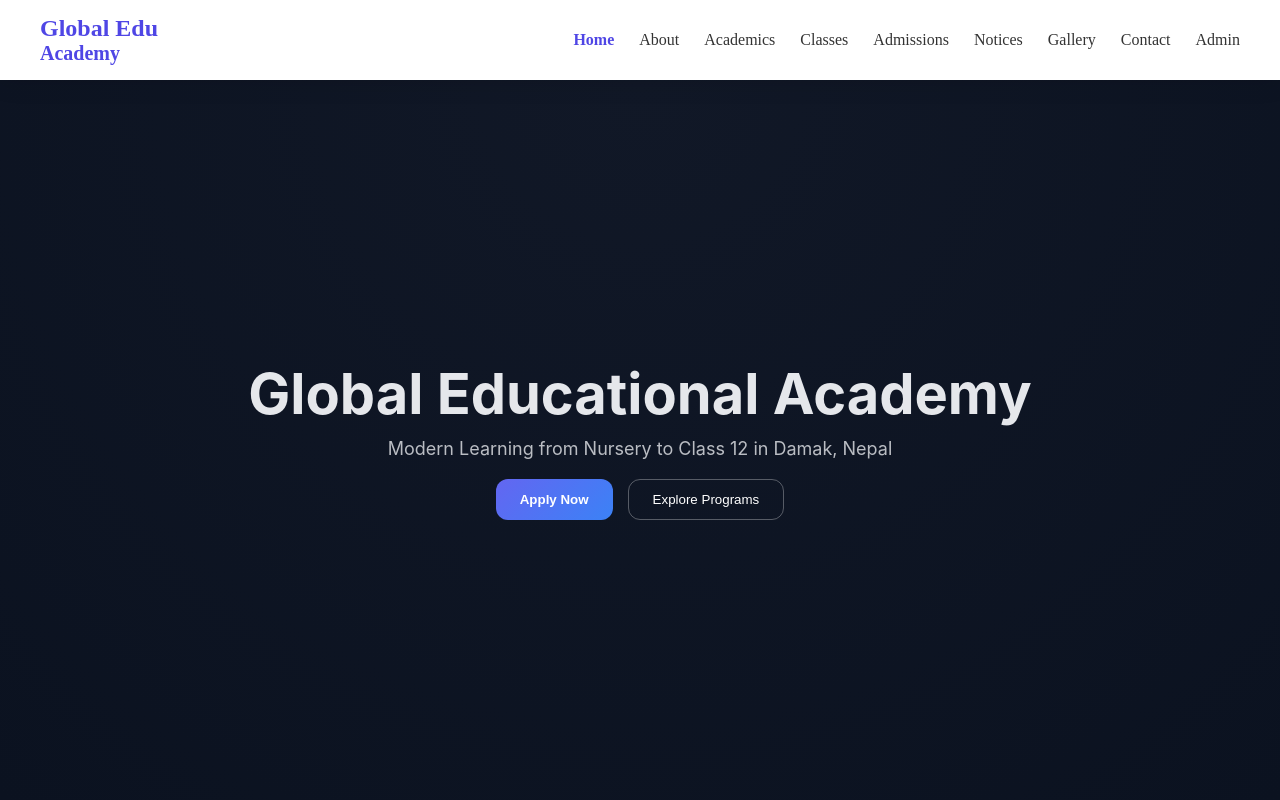
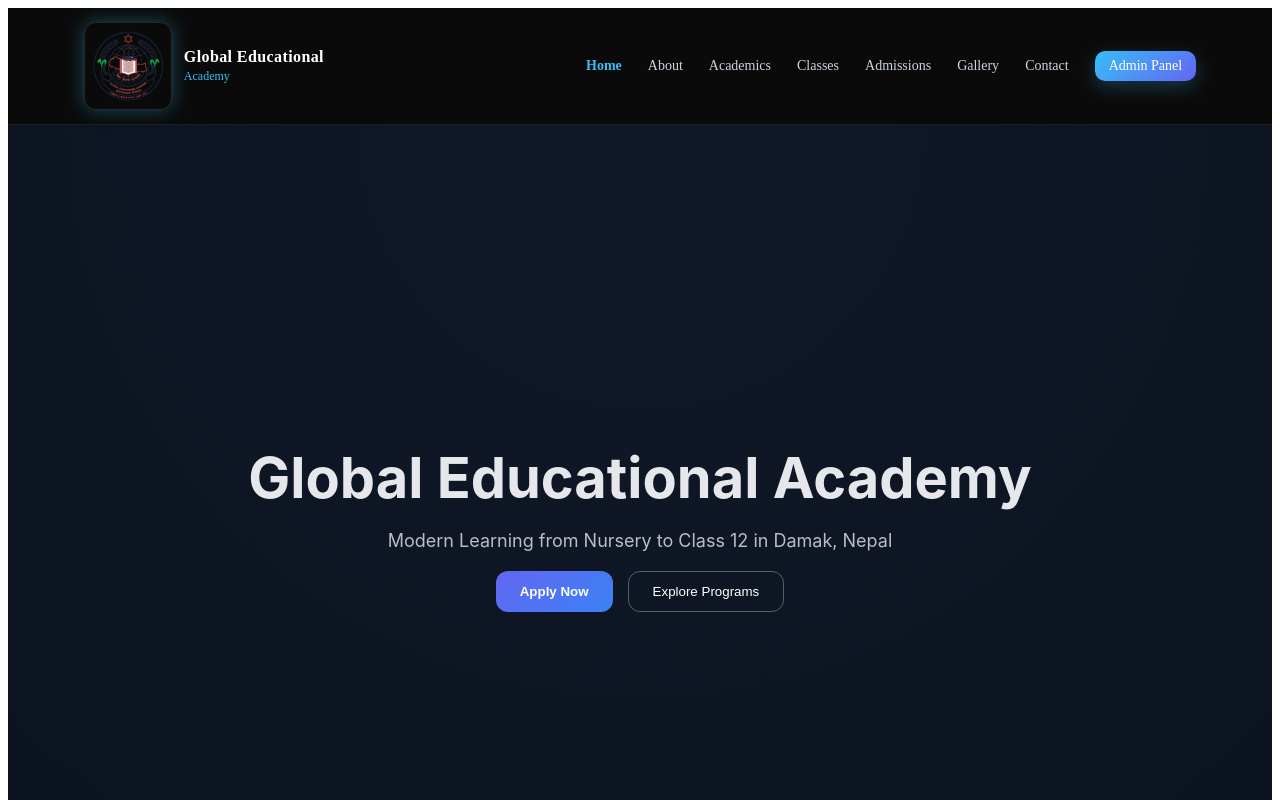
Before and after one commit to bhuwani7777777/global-edu-academy, a React (Create React App) app in the folder client/: page / in a window 1280 px wide. Shown: the top 800 px of the page. Built offline with nearby package versions, Linux system fonts and the light colour scheme.

Commit message:
Updated navbar UI with logo and improved assets structure

```diff
--- a/client/src/components/Navbar.css
+++ b/client/src/components/Navbar.css
@@ -1,87 +1,124 @@
-* {
-  margin: 0;
-  padding: 0;
-  box-sizing: border-box;
-}
 
-/* MAIN NAVBAR */
+/* NAVBAR CONTAINER */
 .navbar {
+  position: sticky;
+  top: 0;
+  z-index: 1000;
+
   display: flex;
   justify-content: space-between;
   align-items: center;
-  padding: 15px 40px;
-  background: rgba(255, 255, 255, 0.85);
-  backdrop-filter: blur(10px);
-  box-shadow: 0 5px 20px rgba(0,0,0,0.1);
-  position: sticky;
-  top: 0;
-  z-index: 1000;
+
+  padding: 14px 6%;
+
+  background: linear-gradient(
+    135deg,
+    rgba(0, 0, 0, 0.96),
+    rgba(0, 0, 0, 0.96)
+  );
+
+  backdrop-filter: blur(14px);
+  border-bottom: 1px solid rgba(255, 255, 255, 0.08);
 }
 
 /* LOGO */
 .logo {
   display: flex;
-  flex-direction: column;
-  font-weight: bold;
-  color: #4f46e5;
+  align-items: center;
+  gap: 12px;
+
+  text-decoration: none;
+  color: inherit;
 }
 
-.logo span {
-  font-size: 20px;
+.logo img {
+  width: 86px;
+  height: 86px;
+  border-radius: 12px;
+  object-fit: cover;
+
+  border: 1px solid rgba(255, 255, 255, 0.12);
+  box-shadow: 0 0 18px rgba(56, 189, 248, 0.35);
 }
 
-.logo small {
-  font-size: 12px;
-  color: #06b6d4;
+/* LOGO TEXT */
+.logo-text h1 {
+  margin: 0;
+  font-size: 16px;
+  color: #ffffff;
+  letter-spacing: 0.4px;
 }
 
-/* LINKS */
+.logo-text span {
+  font-size: 12px;
+  color: #38bdf8;
+}
+
+/* NAV LINKS */
 .nav-links {
   display: flex;
-  gap: 25px;
   align-items: center;
+  gap: 26px;
 }
 
-/* LINK STYLE */
+/* LINKS STYLE */
 .nav-links a {
   text-decoration: none;
-  color: #333;
-  font-weight: 500;
-  transition: 0.3s;
+  font-size: 14px;
+  color: #cbd5e1;
+  position: relative;
+  transition: 0.3s ease;
+}
+
+/* HOVER ANIMATION */
+.nav-links a::after {
+  content: "";
+  position: absolute;
+  left: 0;
+  bottom: -5px;
+  width: 0%;
+  height: 2px;
+  background: #38bdf8;
+  transition: 0.3s ease;
 }
 
 .nav-links a:hover {
-  color: #4f46e5;
+  color: #ffffff;
+}
+
+.nav-links a:hover::after {
+  width: 100%;
 }
 
 /* ACTIVE LINK */
 .nav-links .active {
-  color: #4f46e5;
-  font-weight: bold;
+  color: #38bdf8;
+  font-weight: 600;
 }
 
-/* APPLY BUTTON */
-.apply-btn {
-  padding: 8px 15px;
-  background: linear-gradient(135deg, #4f46e5, #06b6d4);
+/* ADMIN BUTTON */
+.admin-btn {
+  padding: 7px 14px;
+  border-radius: 10px;
+
+  background: linear-gradient(135deg, #38bdf8, #6366f1);
   color: white !important;
-  border-radius: 20px;
-  transition: 0.3s;
-}
 
-.apply-btn:hover {
-  transform: scale(1.05);
+  font-weight: 500;
+  box-shadow: 0 6px 18px rgba(56, 189, 248, 0.25);
 }
 
 /* MOBILE MENU ICON */
 .menu-icon {
   display: none;
-  font-size: 26px;
+  font-size: 28px;
+  color: white;
   cursor: pointer;
 }
 
 /* RESPONSIVE */
-@media (max-width: 768px) {
+@media (max-width: 900px) {
+
   .menu-icon {
     display: block;
   }
@@ -89,12 +126,18 @@
   .nav-links {
     position: absolute;
     top: 70px;
-    right: 0;
-    background: white;
-    width: 100%;
+    right: 6%;
+
     flex-direction: column;
-    align-items: center;
-    padding: 20px;
+    gap: 16px;
+
+    width: 240px;
+    padding: 18px;
+
+    background: rgba(15, 23, 42, 0.98);
+    border: 1px solid rgba(255,255,255,0.08);
+    border-radius: 14px;
+
     display: none;
   }
 
--- a/client/src/components/Navbar.jsx
+++ b/client/src/components/Navbar.jsx
@@ -1,50 +1,51 @@
 import React, { useState } from "react";
-import { NavLink } from "react-router-dom";
+import { NavLink, Link } from "react-router-dom";
 import "./Navbar.css";
+
+import logo from "../assets/logo.png";
 
 export default function Navbar() {
   const [menuOpen, setMenuOpen] = useState(false);
 
+  const closeMenu = () => setMenuOpen(false);
+
   return (
-    <nav className="navbar">
+    <header className="navbar">
 
-      {/* LOGO */}
-      <div className="logo">
-        <h2>Global Edu</h2>
-        <span>Academy</span>
-      </div>
+      {/* LOGO (CLICK → HOME) */}
+      <Link to="/" className="logo" onClick={closeMenu}>
 
-      {/* LINKS */}
-      <div className={`nav-links ${menuOpen ? "active" : ""}`}>
+        <img src={logo} alt="Global Educational Academy" />
 
-        <NavLink to="/" onClick={() => setMenuOpen(false)}>Home</NavLink>
-        <NavLink to="/about" onClick={() => setMenuOpen(false)}>About</NavLink>
-        <NavLink to="/academics" onClick={() => setMenuOpen(false)}>Academics</NavLink>
-        <NavLink to="/classes" onClick={() => setMenuOpen(false)}>Classes</NavLink>
-        <NavLink to="/admissions" onClick={() => setMenuOpen(false)}>Admissions</NavLink>
-        <NavLink to="/notices" onClick={() => setMenuOpen(false)}>Notices</NavLink>
-        <NavLink to="/gallery" onClick={() => setMenuOpen(false)}>Gallery</NavLink>
-        <NavLink to="/contact" onClick={() => setMenuOpen(false)}>Contact</NavLink>
+        <div className="logo-text">
+          <h1>Global Educational</h1>
+          <span>Academy</span>
+        </div>
 
-        {/* ADMIN BUTTON */}
-        <NavLink
-          to="/admin"
-          className="admin-btn"
-          onClick={() => setMenuOpen(false)}
-        >
-          Admin
+      </Link>
+
+      {/* NAV LINKS */}
+      <nav className={`nav-links ${menuOpen ? "active" : ""}`}>
+
+        <NavLink to="/" onClick={closeMenu}>Home</NavLink>
+        <NavLink to="/about" onClick={closeMenu}>About</NavLink>
+        <NavLink to="/academics" onClick={closeMenu}>Academics</NavLink>
+        <NavLink to="/classes" onClick={closeMenu}>Classes</NavLink>
+        <NavLink to="/admissions" onClick={closeMenu}>Admissions</NavLink>
+        <NavLink to="/gallery" onClick={closeMenu}>Gallery</NavLink>
+        <NavLink to="/contact" onClick={closeMenu}>Contact</NavLink>
+
+        <NavLink to="/admin" className="admin-btn" onClick={closeMenu}>
+          Admin Panel
         </NavLink>
 
-      </div>
+      </nav>
 
-      {/* MOBILE MENU */}
-      <div
-        className="menu-icon"
-        onClick={() => setMenuOpen(!menuOpen)}
-      >
+      {/* MOBILE MENU ICON */}
+      <div className="menu-icon" onClick={() => setMenuOpen(!menuOpen)}>
         {menuOpen ? "✕" : "☰"}
       </div>
 
-    </nav>
+    </header>
   );
 }
```
Also changed, not shown: client/src/assets/logo.png (added).
